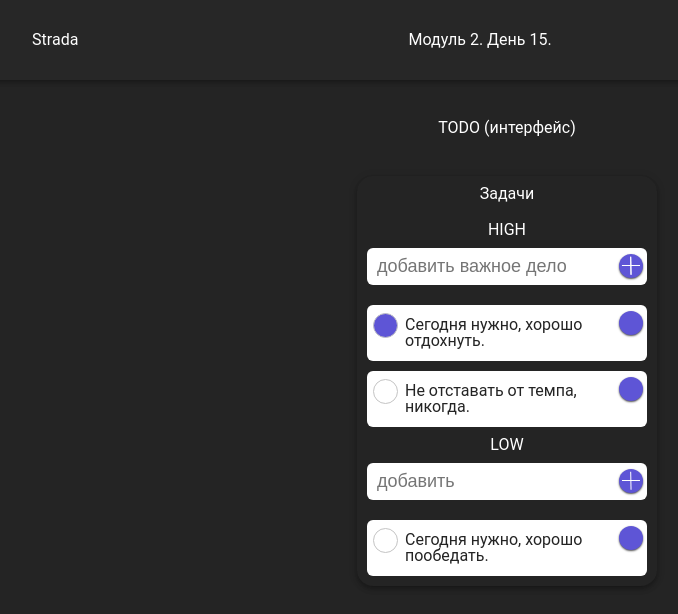
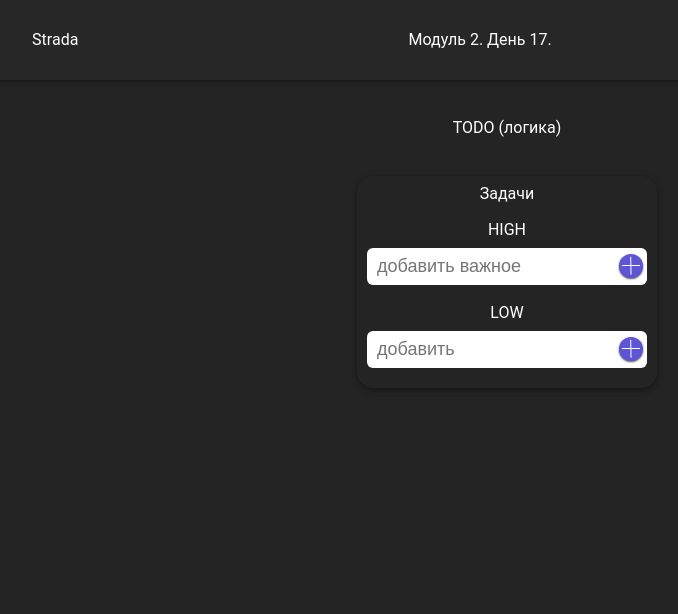
Before and after one commit to ivalera/todo_strada, a plain HTML site: page index.html in a window 1280 px wide. Shown: the whole page, without its empty margins (133-811 px from the left). Drawn offline with Linux system fonts and the light colour scheme.

Commit message:
Update index.html

```diff
--- a/index.html
+++ b/index.html
@@ -6,52 +6,29 @@
     <meta name="viewport" content="width=device-width, initial-scale=1.0">
     <link href="./css/normalize.css" rel="stylesheet" type="text/css" />
     <link href="./css/styles.css" rel="stylesheet" type="text/css" />
-    <title>#15 TODO (интерфейс)</title>
+    <title>#17 TODO (логика)</title>
 </head>
 <body>
     <div class="header">
         <h2>Strada</h2>
-        <h3>Модуль 2. День 15.</h3>
+        <h3>Модуль 2. День 17.</h3>
         <div style="width: 100px"></div>
     </div>
     <div class="main">
         <div class="container">
-            <h2 class="theme__title">TODO (интерфейс)</h2>
+            <h2 class="theme__title">TODO (логика)</h2>
             <div class="todo__card">
                 <h1 class="todo__title">Задачи</h1>
                 <h1 class="priority__title">HIGH</h1>
                 <form id="form-high-task" class="todo__block">
-                    <input type="text" id="todo-high-input" class="todo__add" placeholder="добавить важное дело">
-                    <button type="submit" id="btn-add-high" class="btn btn__add">
-                        <img src="img/add-icon.svg" alt="add_icon">
-                    </button>
+                    <input type="text" name="task" id="todo-high-input" class="todo__add" placeholder="добавить важное" required>
+                    <button type="submit" id="btn-add-high" class="btn btn__add"></button>
                 </form>
-                <div class="todo__task">
-                    <input type="checkbox" class="todo__status" checked>
-                    <p>
-                        Сегодня нужно, хорошо отдохнуть.
-                    </p>
-                    <button id="btn-close" class="btn btn__close"></button>
-                </div>
-                <div class="todo__task">
-                    <input type="checkbox" class="todo__status">
-                    <p>
-                        Не отставать от темпа, никогда.
-                    </p>
-                    <button id="btn-close" class="btn btn__close"></button>
-                </div>
                 <h1 class="priority__title">LOW</h1>
                 <form id="form-low-task" class="todo__block">
-                    <input type="text" name="text" id="todo-low-input" class="todo__add" placeholder="добавить">
+                    <input type="text" name="task" id="todo-low-input" class="todo__add" placeholder="добавить" required>
                     <button type="submit" id="btn-add-low" class="btn btn__add"></button>
                 </form>
-                <div class="todo__task">
-                    <input type="checkbox" class="todo__status">
-                    <p>
-                        Сегодня нужно, хорошо пообедать.
-                    </p>
-                    <button id="btn-close" class="btn btn__close"></button>
-                </div>
             </div>
         </div>
     </div>
```
